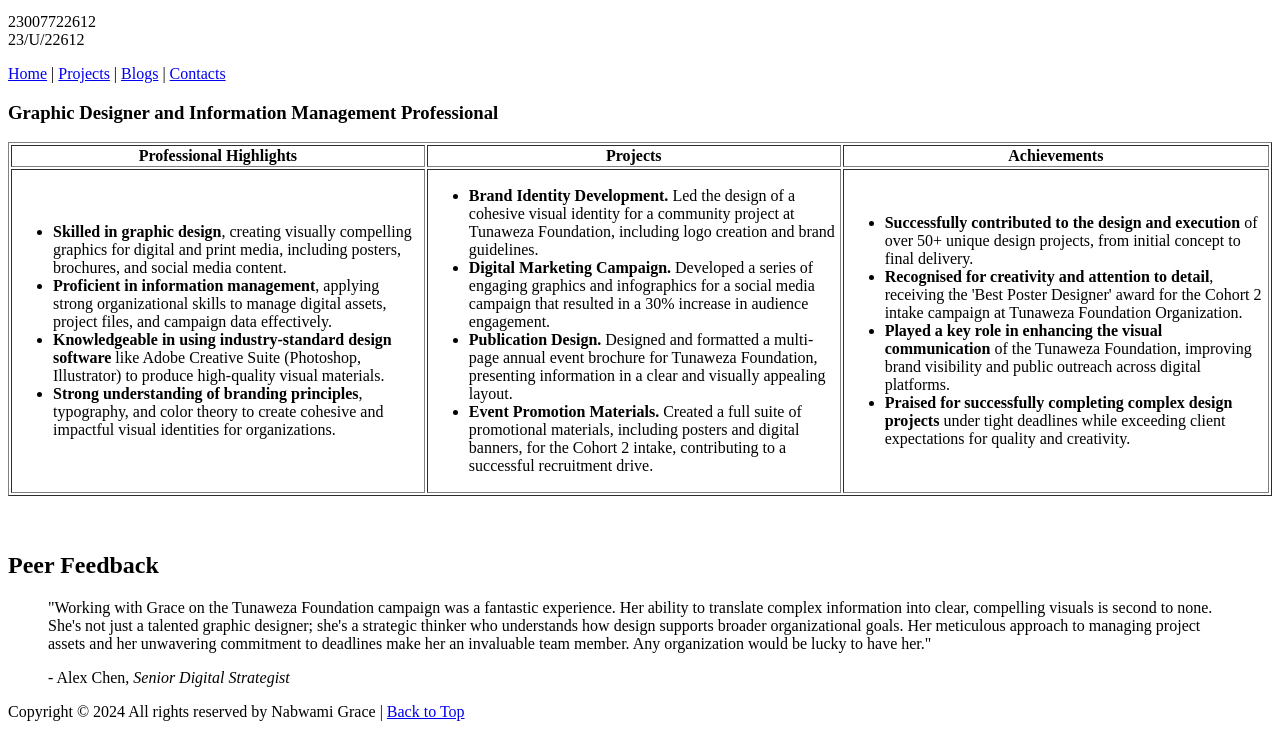
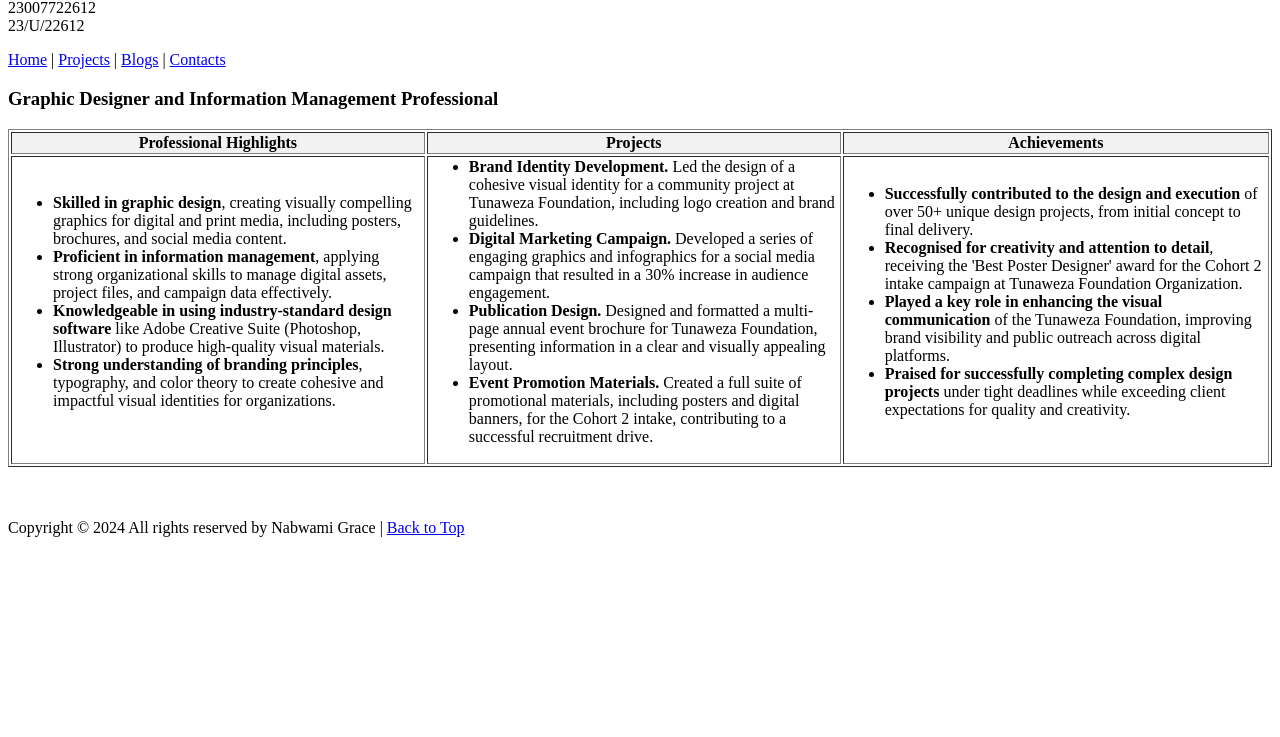
Before and after one commit to scof256/scof256.github.io, a plain HTML site: page index.html in a window 1280 px wide. Shown: the part 67-804 px from the top of the page. Drawn offline with Linux system fonts and the light colour scheme.

Commit message:
Update index.html

```diff
--- a/index.html
+++ b/index.html
@@ -1,12 +1,5 @@
-<!DOCTYPE html>
-<html>
-<head>
-    <title>Nabwami Grace - Personal Portfolio</title>
-</head>
-<body>
-
 <!-- ============== HEADER ============== -->
-    <div>
+<div class="header-container">
     <!-- The id="top" allows the "Back to Top" link to work -->
     <h1 id="top">NABWAMI GRACE</h1>
     <p>23007722612<br>23/U/22612</p>
@@ -22,7 +15,7 @@
 <!-- ============== MAIN CONTENT TABLE (Highlights, Projects, Achievements) ============== -->
 <table border="1" align="center" id="main-content">
     <!-- Section Headers -->
-        <tr>
+    <tr style="background-color: #f2f2f2;">
         <th width="33%">Professional Highlights</th>
         <th width="33%">Projects</th>
         <th width="34%">Achievements</th>
@@ -88,19 +81,7 @@
 
 <br><br>
 
-    <!-- ============== CAREER PEER REVIEW ============== -->
-    <div>
-        <h2>Peer Feedback</h2>
-        <blockquote>
-            <p>"Working with Grace on the Tunaweza Foundation campaign was a fantastic experience. Her ability to translate complex information into clear, compelling visuals is second to none. She's not just a talented graphic designer; she's a strategic thinker who understands how design supports broader organizational goals. Her meticulous approach to managing project assets and her unwavering commitment to deadlines make her an invaluable team member. Any organization would be lucky to have her."</p>
-            <p>- Alex Chen, <em>Senior Digital Strategist</em></p>
-        </blockquote>
-    </div>
-
 <!-- ============== FOOTER ============== -->
-    <div>
+<div class="footer-container">
     <p>Copyright © 2024 All rights reserved by Nabwami Grace | <a href="#top">Back to Top</a></p>
 </div>
-
-</body>
-</html>
```
Lines whose indentation alone changed are shown as unchanged.
